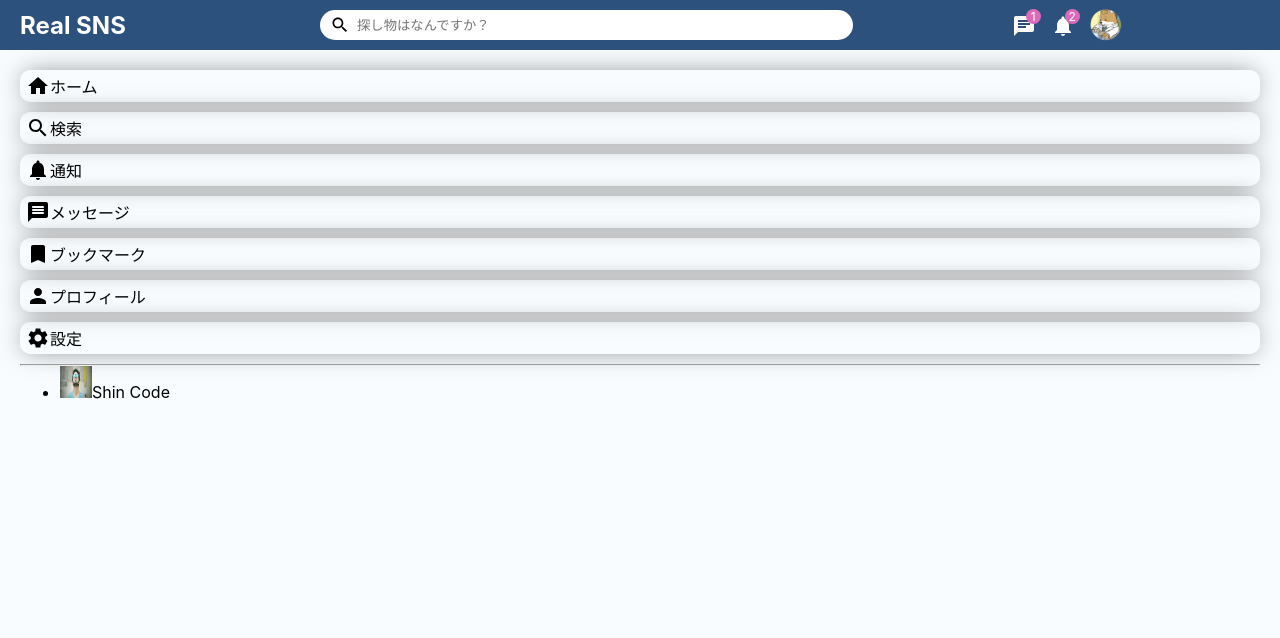
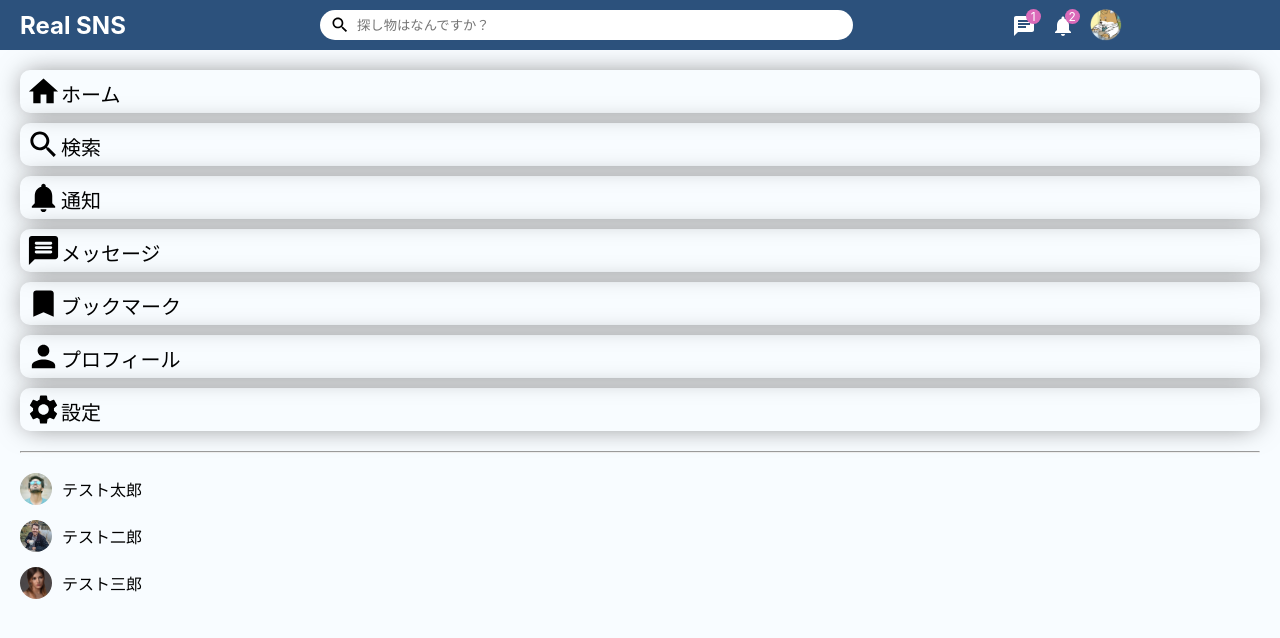
Before and after one commit to worldwideweb13/sns-demo-app-front, a React (Create React App) app: page / in a window 1280 px wide. Shown: the top 638 px of the page. Built offline with nearby package versions, Linux system fonts and the light colour scheme.

Commit message:
:art: Rightbarコンポーネントのスタイリング #9

```diff
--- a/src/components/sidebar/Sidebar.tsx
+++ b/src/components/sidebar/Sidebar.tsx
@@ -1,5 +1,5 @@
 import React from "react";
-import styled from "styled-components";
+import styled, { css } from "styled-components";
 import {
   Home,
   Search,
@@ -9,7 +9,9 @@ import {
   Person,
   Settings,
 } from "@mui/icons-material";
-import FirendImg from "../../assets/person/2.jpeg";
+import FirendImg_1 from "../../assets/person/2.jpeg";
+import FirendImg_2 from "../../assets/person/3.jpeg";
+import FirendImg_3 from "../../assets/person/4.jpeg";
 
 const Sidebar: React.FC = () => {
   return (
@@ -17,39 +19,47 @@ const Sidebar: React.FC = () => {
       <SidebarWrapper>
         <SidebarList>
           <SidebarListItem>
-            <Home />
+            <HomeIcon />
             <SidebarListItemText>ホーム</SidebarListItemText>
           </SidebarListItem>
           <SidebarListItem>
-            <Search />
+            <SearchIcon />
             <SidebarListItemText>検索</SidebarListItemText>
           </SidebarListItem>
           <SidebarListItem>
-            <Notifications />
+            <NotificationsIcon />
             <SidebarListItemText>通知</SidebarListItemText>
           </SidebarListItem>
           <SidebarListItem>
-            <MessageRounded />
+            <MessageRoundedIcon />
             <SidebarListItemText>メッセージ</SidebarListItemText>
           </SidebarListItem>
           <SidebarListItem>
-            <Bookmark />
+            <BookmarkIcon />
             <SidebarListItemText>ブックマーク</SidebarListItemText>
           </SidebarListItem>
           <SidebarListItem>
-            <Person />
+            <PersonIcon />
             <SidebarListItemText>プロフィール</SidebarListItemText>
           </SidebarListItem>
           <SidebarListItem>
-            <Settings />
+            <SettingsIcon />
             <SidebarListItemText>設定</SidebarListItemText>
           </SidebarListItem>
         </SidebarList>
         <SidebarHr />
         <SidebarFriendList>
           <SidebarFriend>
-            <SidebarFriendImg src={FirendImg} />
-            <SidebarFriendName>Shin Code</SidebarFriendName>
+            <SidebarFriendImg src={FirendImg_1} />
+            <SidebarFriendName>テスト太郎</SidebarFriendName>
+          </SidebarFriend>
+          <SidebarFriend>
+            <SidebarFriendImg src={FirendImg_2} />
+            <SidebarFriendName>テスト二郎</SidebarFriendName>
+          </SidebarFriend>
+          <SidebarFriend>
+            <SidebarFriendImg src={FirendImg_3} />
+            <SidebarFriendName>テスト三郎</SidebarFriendName>
           </SidebarFriend>
         </SidebarFriendList>
       </SidebarWrapper>
@@ -85,14 +95,58 @@ const SidebarListItem = styled.li({
     transform: "translateY(5px)",
   },
 });
-const SidebarIcon = styled(Home)({});
-const SidebarIcons = styled.svg({});
-const SidebarListItemText = styled.span({});
-const SidebarHr = styled.hr({});
-const SidebarFriendList = styled.ul({});
-const SidebarFriend = styled.li({});
+
+// パーツの共通化
+const SidebarIcons = css({
+  fontSize: "35px !important",
+  marginRight: "10px",
+});
+
+const HomeIcon = styled(Home)({
+  [`${SidebarIcons}`]: {},
+});
+const SearchIcon = styled(Search)({
+  [`${SidebarIcons}`]: {},
+});
+const NotificationsIcon = styled(Notifications)({
+  [`${SidebarIcons}`]: {},
+});
+const MessageRoundedIcon = styled(MessageRounded)({
+  [`${SidebarIcons}`]: {},
+});
+const BookmarkIcon = styled(Bookmark)({
+  [`${SidebarIcons}`]: {},
+});
+const PersonIcon = styled(Person)({
+  [`${SidebarIcons}`]: {},
+});
+const SettingsIcon = styled(Settings)({
+  [`${SidebarIcons}`]: {},
+});
+
+const SidebarListItemText = styled.span({
+  fontSize: "20px",
+  paddingTop: "3px",
+});
+
+const SidebarHr = styled.hr({
+  margin: "20px 0",
+});
+const SidebarFriendList = styled.ul({
+  padding: 0,
+  margin: 0,
+  listStyle: "none",
+});
+const SidebarFriend = styled.li({
+  display: "flex",
+  alignItems: "center",
+  marginBottom: "15px",
+});
 const SidebarFriendImg = styled.img({
   width: "32px",
   height: "32px",
+  objectFit: "cover",
+  borderRadius: "50%",
+  marginRight: "10px",
 });
 const SidebarFriendName = styled.span({});
```
